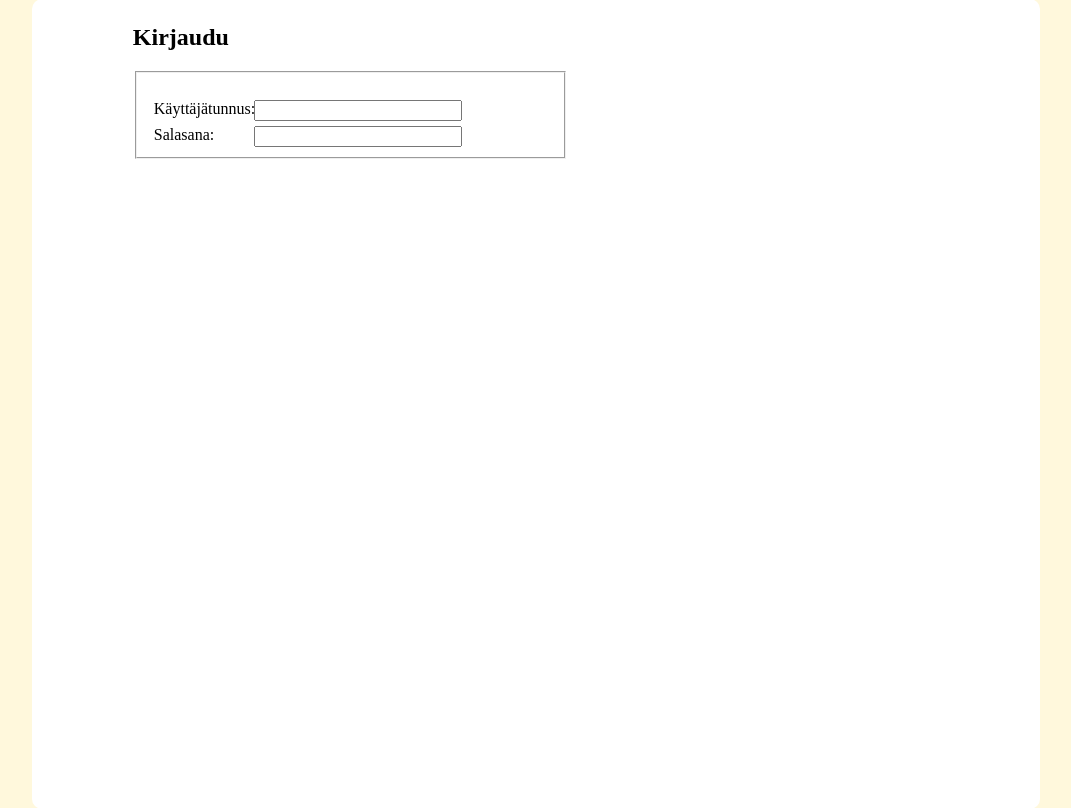
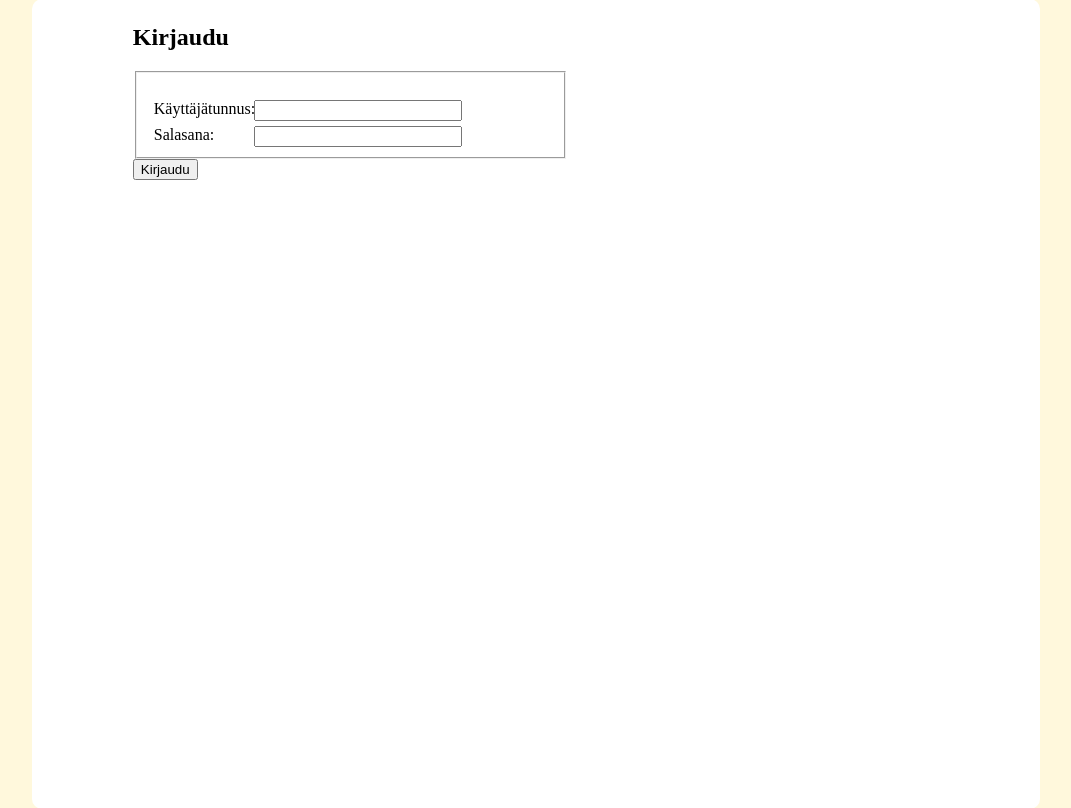
Before and after one commit to cobrelli/tsoha2013, a PHP site: page /login.php in a window 1280 px wide. Shown: the part 171-979 px from the top of the page, without its empty margins (104-1175 px from the left). Run offline with PHP 8.4, Linux system fonts and the light colour scheme.

Commit message:
päivitystä

```diff
--- a/PalveluBisnes/login.php
+++ b/PalveluBisnes/login.php
@@ -19,6 +19,7 @@ include 'sivunYlaOsa.php';
             <p><label class="kyltti" for="salasana">Salasana: </label>
             <input class="kentta" type="password" name="Salasana"></p>
         </fieldset>
+        <input type="submit" value="Kirjaudu">
     </form>
 </article>
 
```
